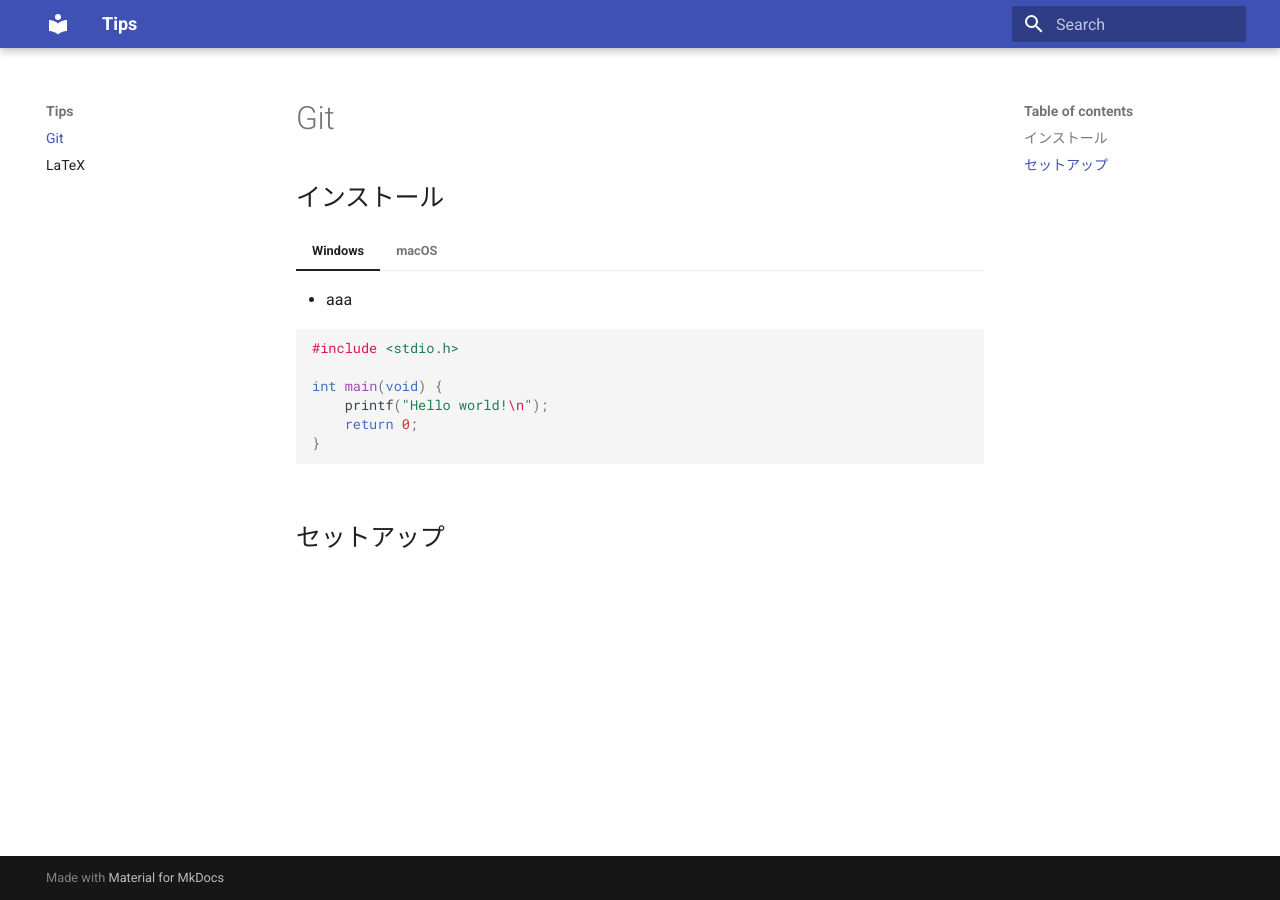
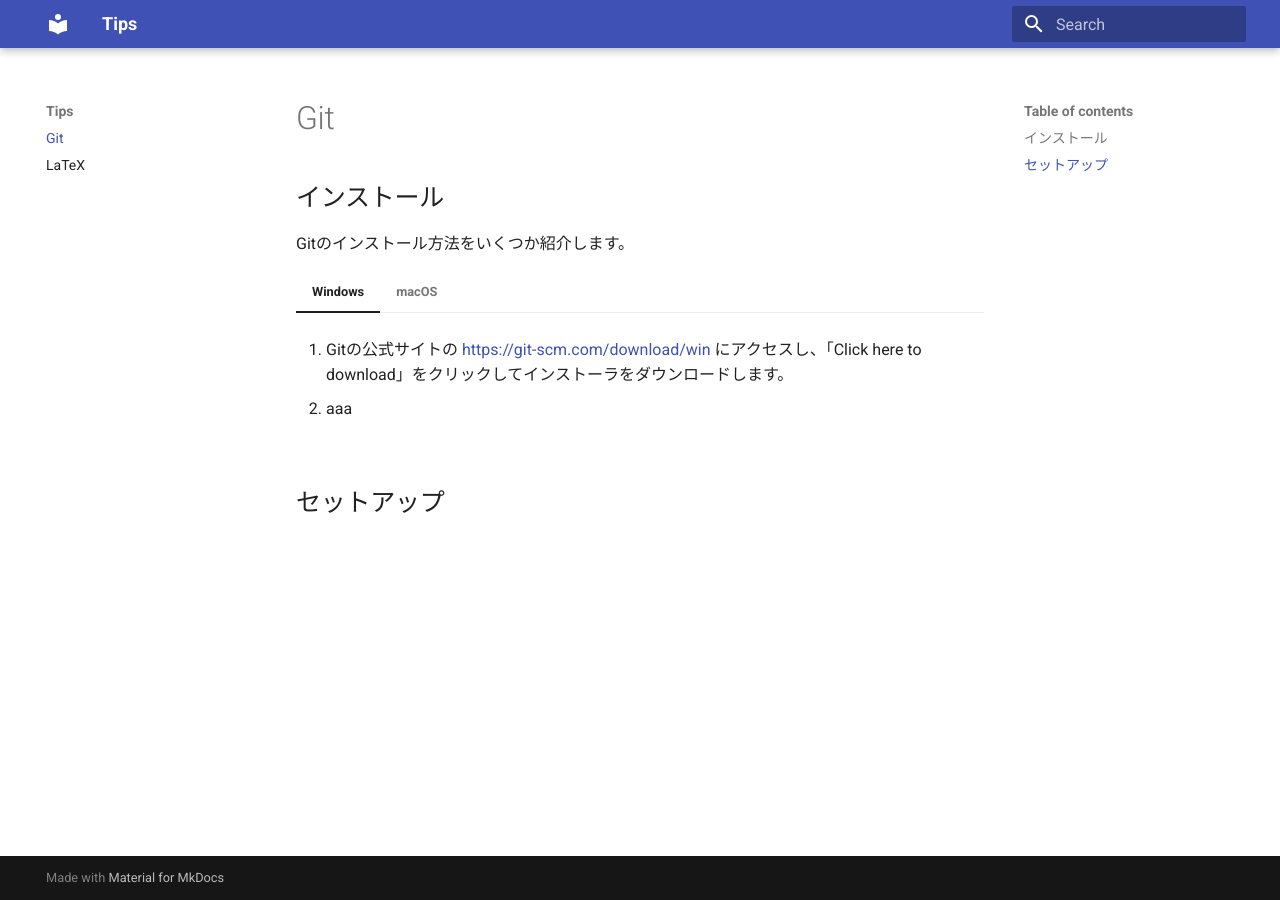
Before and after one commit to mh61503891/notebook, an MkDocs documentation site: the page built from docs/git.md, in a window 1280 px wide. Built offline with MkDocs 1.6.1 and Material for MkDocs 9.7.7, drawn with Linux system fonts in a browser that asks for light colours.

Commit message:
no message

````diff
--- a/docs/git.md
+++ b/docs/git.md
@@ -2,29 +2,17 @@
 
 ## インストール
 
+Gitのインストール方法をいくつか紹介します。
 
 === "Windows"
 
+	1. Gitの公式サイトの [https://git-scm.com/download/win](https://git-scm.com/download/win) にアクセスし、「Click here to download」をクリックしてインストーラをダウンロードします。
+
+
 	* aaa
-
-	``` c
-	#include <stdio.h>
-
-	int main(void) {
-		printf("Hello world!\n");
-		return 0;
-	}
-	```
 
 === "macOS"
 
-    ``` c++
-    #include <iostream>
-
-    int main(void) {
-      std::cout << "Hello world!" << std::endl;
-      return 0;
-    }
-    ```
+	- TODO
 
 ## セットアップ
````
